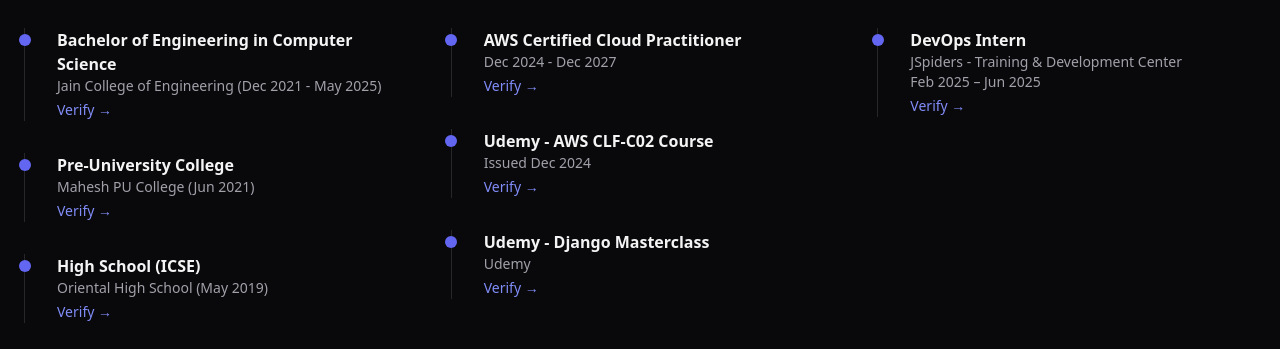
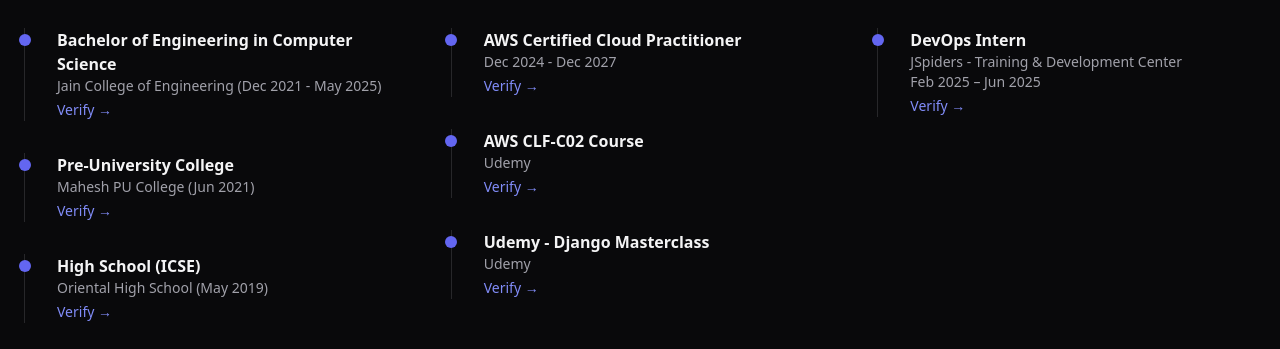
Before and after one commit to AdityaGarasangi/AWS-Devops-Portfolio-Deployment, a plain HTML site: page index.html in a window 1280 px wide. Shown: the part 1320-1669 px from the top of the page. Drawn offline with nearby package versions, Linux system fonts and the light colour scheme; no server answers.

Commit message:
Update index.html

```diff
--- a/index.html
+++ b/index.html
@@ -178,8 +178,8 @@
                             <div class="relative pl-8 border-l border-zinc-800">
                                 <div
                                     class="absolute w-3 h-3 bg-indigo-500 rounded-full -left-[6.5px] top-1.5"></div>
-                                <h4 class="font-semibold">Udemy - AWS CLF-C02 Course</h4>
-                                <p class="text-zinc-400 text-sm">Issued Dec 2024</p>
+                                <h4 class="font-semibold">AWS CLF-C02 Course</h4>
+                                <p class="text-zinc-400 text-sm">Udemy</p>
                                 <a
                                     href="https://www.udemy.com/certificate/UC-61eb4334-364c-4584-8a6b-a2da359bb868/"
                                     class="text-indigo-400 text-sm hover:text-indigo-300 mt-1 inline-block">Verify
```
